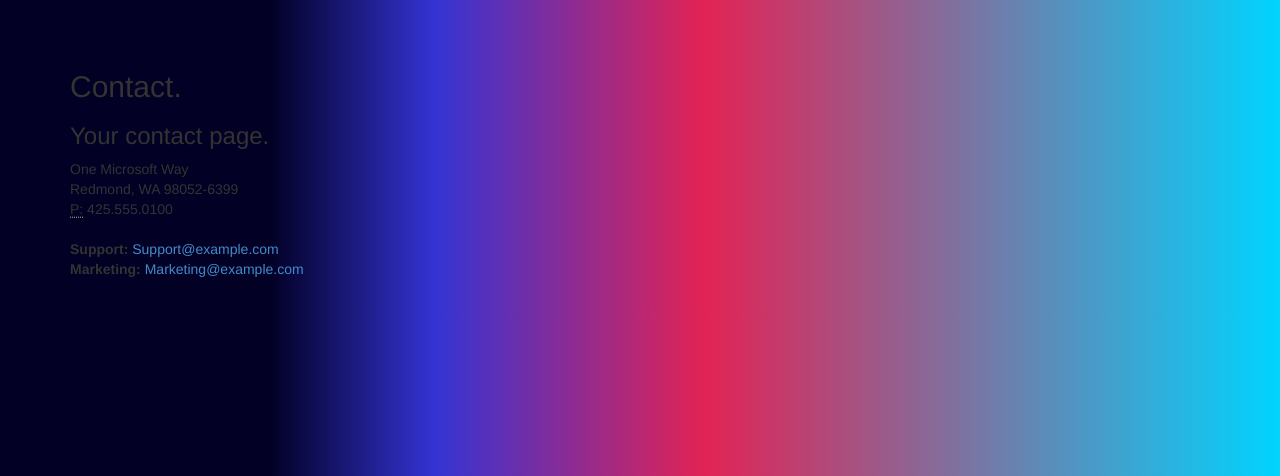
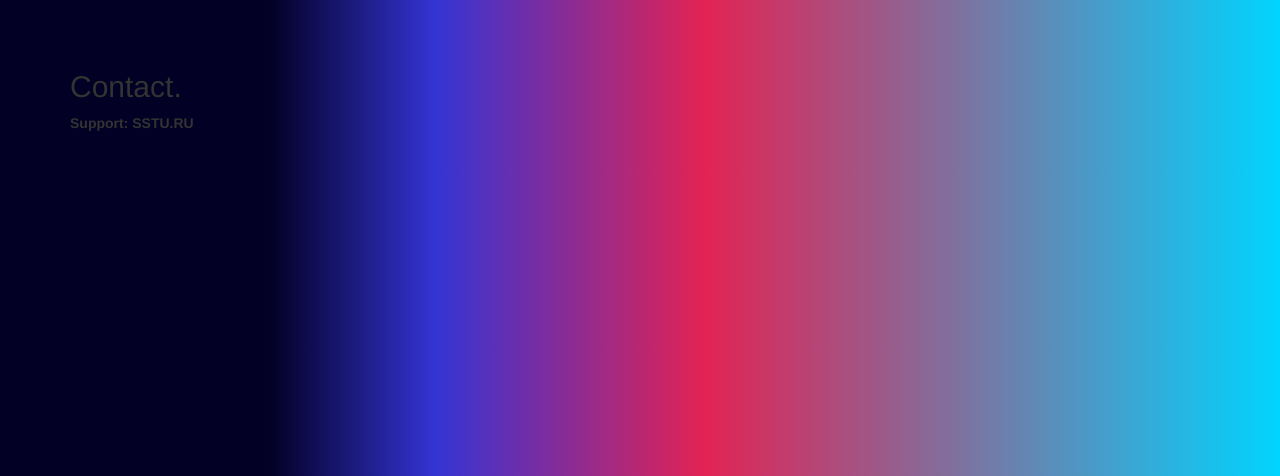
Before and after one commit to jugosoft/solid-anonimity, a Flask app: page /contact in a window 1280 px wide. Shown: the top 476 px of the page. Run offline with Flask 2, Linux system fonts and the light colour scheme.

Commit message:
Label was changed

```diff
--- a/anonymity/templates/contact.html
+++ b/anonymity/templates/contact.html
@@ -3,18 +3,10 @@
 {% block content %}
 
 <h2>{{ title }}.</h2>
-<h3>{{ message }}</h3>
+
 
 <address>
-    One Microsoft Way<br />
-    Redmond, WA 98052-6399<br />
-    <abbr title="Phone">P:</abbr>
-    425.555.0100
-</address>
-
-<address>
-    <strong>Support:</strong>   <a href="mailto:Support@example.com">Support@example.com</a><br />
-    <strong>Marketing:</strong> <a href="mailto:Marketing@example.com">Marketing@example.com</a>
+    <strong>Support: SSTU.RU</strong>
 </address>
 
 {% endblock %}
--- a/anonymity/views.py
+++ b/anonymity/views.py
@@ -67,12 +67,13 @@ def home():
         year                = datetime.now().year,
     )
 
+
 @app.route('/contact')
 def contact():
     """Renders the contact page."""
     return render_template(
         'contact.html',
         title='Contact',
-        year=datetime.now().year,
-        message='Your contact page.'
+        year=datetime.now().year, #2019
+        message='SSTU'
     )
```
